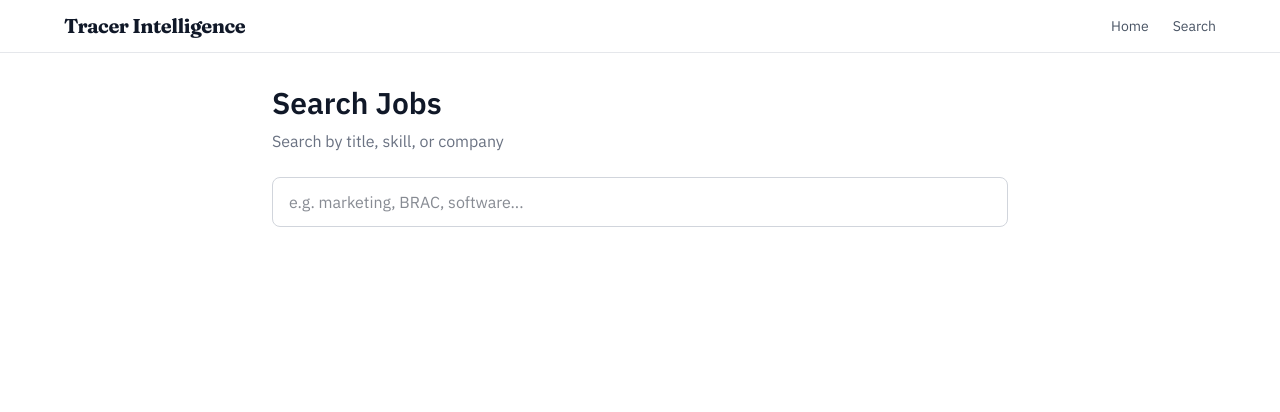
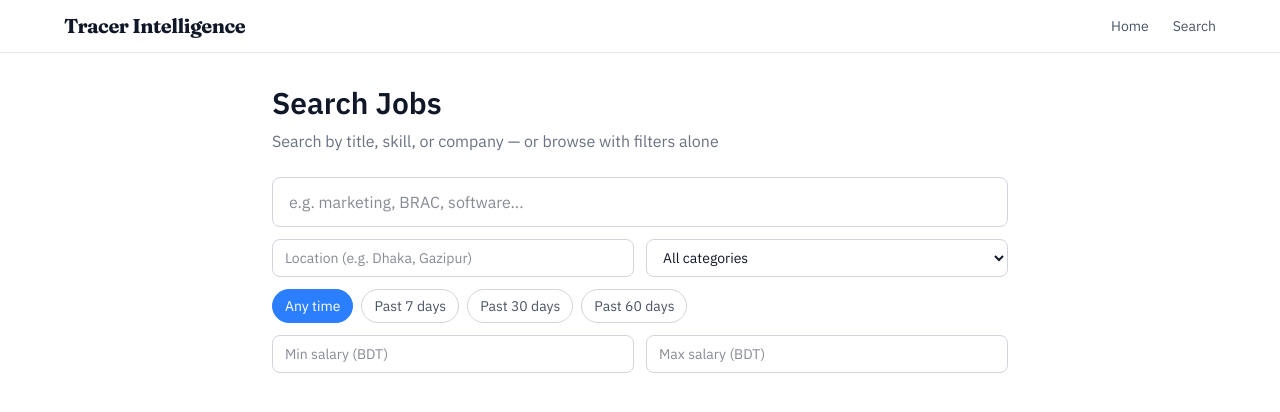
Before and after one commit to wkblzmn/Tracer-Intelligence, a Next.js app in the folder dashboard/: page /search in a window 1280 px wide. Shown: the top 412 px of the page. Built offline with nearby package versions, Linux system fonts and the light colour scheme.

Commit message:
Add search filters (location, category, date, salary), fix result count and salary display bugs

```diff
--- a/dashboard/app/api/jobs/search/route.ts
+++ b/dashboard/app/api/jobs/search/route.ts
@@ -47,6 +47,14 @@
     conditions.push(`salary_min <= $${values.length}`)
   }
 
+  const whereClause = conditions.join(" AND ")
+
+  const { rows: countRows } = await pool.query(
+    `SELECT COUNT(*) AS total FROM job_postings WHERE ${whereClause}`,
+    values
+  )
+  const total = Number(countRows[0].total)
+
   values.push(limit)
   const limitIndex = values.length
 
@@ -54,17 +62,18 @@
     `SELECT title, company, location, category, salary_raw, salary_min, salary_max,
             posted_at, deadline, source_url
      FROM job_postings
-     WHERE ${conditions.join(" AND ")}
+     WHERE ${whereClause}
      ORDER BY posted_at DESC
      LIMIT $${limitIndex}`,
     values
   )
 
-  return NextResponse.json(
-    rows.map(r => ({
+  return NextResponse.json({
+    total,
+    jobs: rows.map(r => ({
       ...r,
       posted_at: r.posted_at instanceof Date ? r.posted_at.toISOString().slice(0, 10) : r.posted_at,
       deadline: r.deadline instanceof Date ? r.deadline.toISOString().slice(0, 10) : r.deadline,
-    }))
-  )
+    })),
+  })
 }
--- a/dashboard/app/search/page.tsx
+++ b/dashboard/app/search/page.tsx
@@ -1,44 +1,86 @@
 "use client"
 
 import { useState, useEffect } from "react"
-
-
 
 interface Job {
   title: string
   company: string
   location: string | null
+  category: string | null
+  salary_raw: string | null
   posted_at: string | null
   source_url: string
 }
 
+const CATEGORIES = [
+  "Accounting/Finance", "Bank/Non-Bank Fin. Institution", "Supply Chain/Procurement",
+  "Education/Training", "Engineer/Architect", "Garments/Textile",
+  "General Management/Admin", "IT/Telecommunication", "Marketing/Sales",
+  "Media/Advertisement/Event Mgt.", "Healthcare/Medical", "NGO/Development",
+  "Research/Consultancy", "Receptionist/PS", "Data Entry/Operator/BPO",
+  "Customer Service/Call Centre", "HR/Org. Development", "Design/Creative",
+  "Production/Operation", "Hospitality/Travel/Tourism", "Beauty Care/Health & Fitness",
+  "Law/Legal", "Electrician/Construction/Repair", "Security/Support Service",
+  "Driving/Motor Technician", "Agro (Plant/Animal/Fisheries)", "Commercial",
+  "Company Secretary/Regulatory affairs", "Pharmaceutical",
+]
+
+const DATE_PRESETS: { label: string; days: number | null }[] = [
+  { label: "Any time", days: null },
+  { label: "Past 7 days", days: 7 },
+  { label: "Past 30 days", days: 30 },
+  { label: "Past 60 days", days: 60 },
+]
+
 export default function SearchPage() {
   const [keyword, setKeyword] = useState("")
+  const [location, setLocation] = useState("")
+  const [category, setCategory] = useState("")
+  const [datePreset, setDatePreset] = useState<number | null>(null)
+  const [salaryMin, setSalaryMin] = useState("")
+  const [salaryMax, setSalaryMax] = useState("")
   const [jobs, setJobs] = useState<Job[]>([])
+  const [total, setTotal] = useState(0)
   const [loading, setLoading] = useState(false)
+
+  const hasAnyFilter =
+    keyword.trim() || location.trim() || category || datePreset || salaryMin || salaryMax
 
   useEffect(() => {
     const timeout = setTimeout(async () => {
-      if (!keyword.trim()) {
+      if (!hasAnyFilter) {
         setJobs([])
+        setTotal(0)
         return
       }
       setLoading(true)
-      const res = await fetch(
-        `/api/jobs/search?keyword=${encodeURIComponent(keyword)}`
-      )
+
+      const params = new URLSearchParams()
+      if (keyword.trim()) params.set("keyword", keyword.trim())
+      if (location.trim()) params.set("location", location.trim())
+      if (category) params.set("category", category)
+      if (datePreset) {
+        const from = new Date()
+        from.setDate(from.getDate() - datePreset)
+        params.set("dateFrom", from.toISOString().slice(0, 10))
+      }
+      if (salaryMin) params.set("salaryMin", salaryMin)
+      if (salaryMax) params.set("salaryMax", salaryMax)
+
+      const res = await fetch(`/api/jobs/search?${params.toString()}`)
       const data = await res.json()
-      setJobs(data)
+      setJobs(data.jobs)
+      setTotal(data.total)
       setLoading(false)
     }, 400)
 
     return () => clearTimeout(timeout)
-  }, [keyword])
+  }, [keyword, location, category, datePreset, salaryMin, salaryMax])
 
   return (
     <main className="max-w-3xl mx-auto px-4 py-8">
       <h1 className="text-3xl font-bold mb-2">Search Jobs</h1>
-      <p className="text-gray-500 mb-6">Search by title, skill, or company</p>
+      <p className="text-gray-500 mb-6">Search by title, skill, or company — or browse with filters alone</p>
 
       <input
         type="text"
@@ -48,18 +90,75 @@
         className="w-full border border-gray-300 rounded-lg px-4 py-3 text-base focus:outline-none focus:border-blue-400"
       />
 
-      {loading && (
-        <p className="text-gray-400 mt-4">Searching...</p>
+      <div className="grid grid-cols-2 gap-3 mt-3">
+        <input
+          type="text"
+          value={location}
+          onChange={(e) => setLocation(e.target.value)}
+          placeholder="Location (e.g. Dhaka, Gazipur)"
+          className="border border-gray-300 rounded-lg px-3 py-2 text-sm focus:outline-none focus:border-blue-400"
+        />
+        <select
+          value={category}
+          onChange={(e) => setCategory(e.target.value)}
+          className="border border-gray-300 rounded-lg px-3 py-2 text-sm focus:outline-none focus:border-blue-400"
+        >
+          <option value="">All categories</option>
+          {CATEGORIES.map((c) => (
+            <option key={c} value={c}>{c}</option>
+          ))}
+        </select>
+      </div>
+
+      <div className="flex gap-2 mt-3 flex-wrap">
+        {DATE_PRESETS.map((p) => (
+          <button
+            key={p.label}
+            onClick={() => setDatePreset(p.days)}
+            className={`px-3 py-1.5 rounded-full text-sm border transition-colors ${
+              datePreset === p.days
+                ? "bg-blue-500 text-white border-blue-500"
+                : "border-gray-300 text-gray-600 hover:border-blue-400"
+            }`}
+          >
+            {p.label}
+          </button>
+        ))}
+      </div>
+
+      <div className="grid grid-cols-2 gap-3 mt-3">
+        <input
+          type="number"
+          value={salaryMin}
+          onChange={(e) => setSalaryMin(e.target.value)}
+          placeholder="Min salary (BDT)"
+          className="border border-gray-300 rounded-lg px-3 py-2 text-sm focus:outline-none focus:border-blue-400"
+        />
+        <input
+          type="number"
+          value={salaryMax}
+          onChange={(e) => setSalaryMax(e.target.value)}
+          placeholder="Max salary (BDT)"
+          className="border border-gray-300 rounded-lg px-3 py-2 text-sm focus:outline-none focus:border-blue-400"
+        />
+      </div>
+
+      {loading && <p className="text-gray-400 mt-4">Searching...</p>}
+
+      {!loading && hasAnyFilter && jobs.length === 0 && (
+        <p className="text-gray-400 mt-4">No results found</p>
       )}
 
-      {!loading && jobs.length === 0 && keyword.trim() && (
-        <p className="text-gray-400 mt-4">No results for &quot;{keyword}&quot;</p>
+      {!loading && hasAnyFilter && total > 0 && (
+        <p className="text-gray-500 mt-4 text-sm">
+          {total} result{total === 1 ? "" : "s"}
+        </p>
       )}
 
       <div className="space-y-3 mt-6">
-        {jobs.map((job, i) => (
+        {jobs.map((job) => (
           <a
-            key={i}
+            key={job.source_url}
             href={job.source_url}
             target="_blank"
             rel="noopener noreferrer"
@@ -67,7 +166,9 @@
           >
             <div className="font-medium">{job.title}</div>
             <div className="text-sm text-gray-500 mt-1">
-              {job.company} · {job.location ?? "Bangladesh"} · {job.posted_at}
+              {job.company} · {job.location ?? "Bangladesh"}
+              {job.category ? ` · ${job.category}` : ""} · {job.posted_at}
+              {job.salary_raw && job.salary_raw !== "--" ? ` · ${job.salary_raw}` : ""}
             </div>
           </a>
         ))}
```
